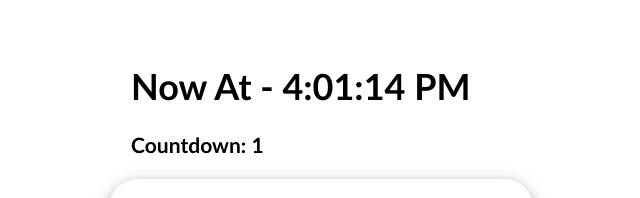
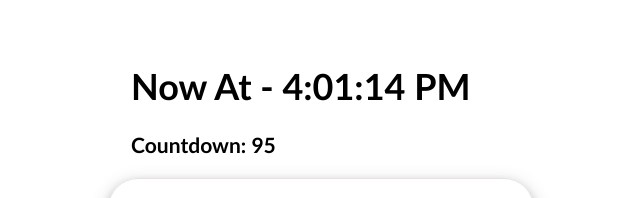
Before and after one commit to hadi-rch/superbootcamp-sanbercode-batch-2, a React (Create React App) app in the folder Bulan 1/Reactjs/newfile1/: page / in a window 1280 px wide. Shown: the top 198 px of the page, without its empty margins (319-959 px from the left). Built offline with nearby package versions, Linux system fonts and the light colour scheme.

Commit message:
Update Tugas 14 Hooks

```diff
--- a/Bulan 1/Reactjs/newfile1/src/Tugas-Hooks/tugasHooks.js
+++ b/Bulan 1/Reactjs/newfile1/src/Tugas-Hooks/tugasHooks.js
@@ -5,9 +5,9 @@ import React from 'react';
 import CountDown from "./fifth"
 import './tugas-hooks.css';
 
-const countDown = time => {
-    return String(time).length === 1 ? `${time}` : `${time}`;
-  };
+// const countDown = time => {
+//     return String(time).length === 1 ? `${time}` : `${time}`;
+//   };
 
 //   const format = time => {
 //     // Ubah detik menjadi menit dan ambil seluruh bagian
@@ -21,7 +21,7 @@ const countDown = time => {
 //   };
 
   function App() {
-    const [counter, setCounter] = React.useState(6);
+    const [counter, setCounter] = React.useState(100);
     React.useEffect(() => {
       let timer;
       if (counter > 0) {
```
